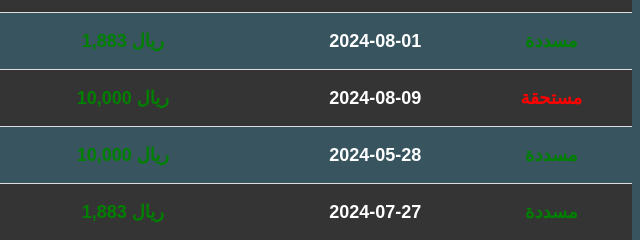
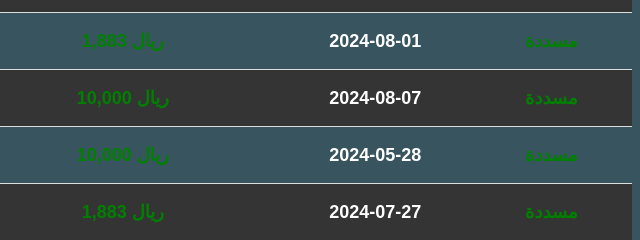
Before and after one commit to NawafAnasser/Nawaf.k.Alnasser.com, a plain HTML site: page index/index.html in a window 1280 px wide. Shown: the part 350-590 px from the top of the page, 640-1280 px from the left. Drawn offline with Linux system fonts and the light colour scheme.

Commit message:
Update index.html

```diff
--- a/index/index.html
+++ b/index/index.html
@@ -95,8 +95,8 @@
             <td style="text-align: center;"><a href="..\index\bill\10617344979.pdf">انتصار عداي بن جلود الشمري</a></td>
             <td style="text-align: center;">#10617344979</td>
             <td style="color: green;text-align: center;">10,000 ريال</td>
-            <td style="text-align: center;">2024-08-09</td>
-            <td style="text-align: center;"><span class="unpaid">مستحقة</span></td>
+            <td style="text-align: center;">2024-08-07</td>
+            <td style="text-align: center;"><span class="paid">مسددة</span></td>
         </tr>
         <tr>
             <td style="text-align: center;"><a href="..\index\bill\10505588020.pdf">عبدالله محمد بن عبدالله القحطاني</a></td>
```
